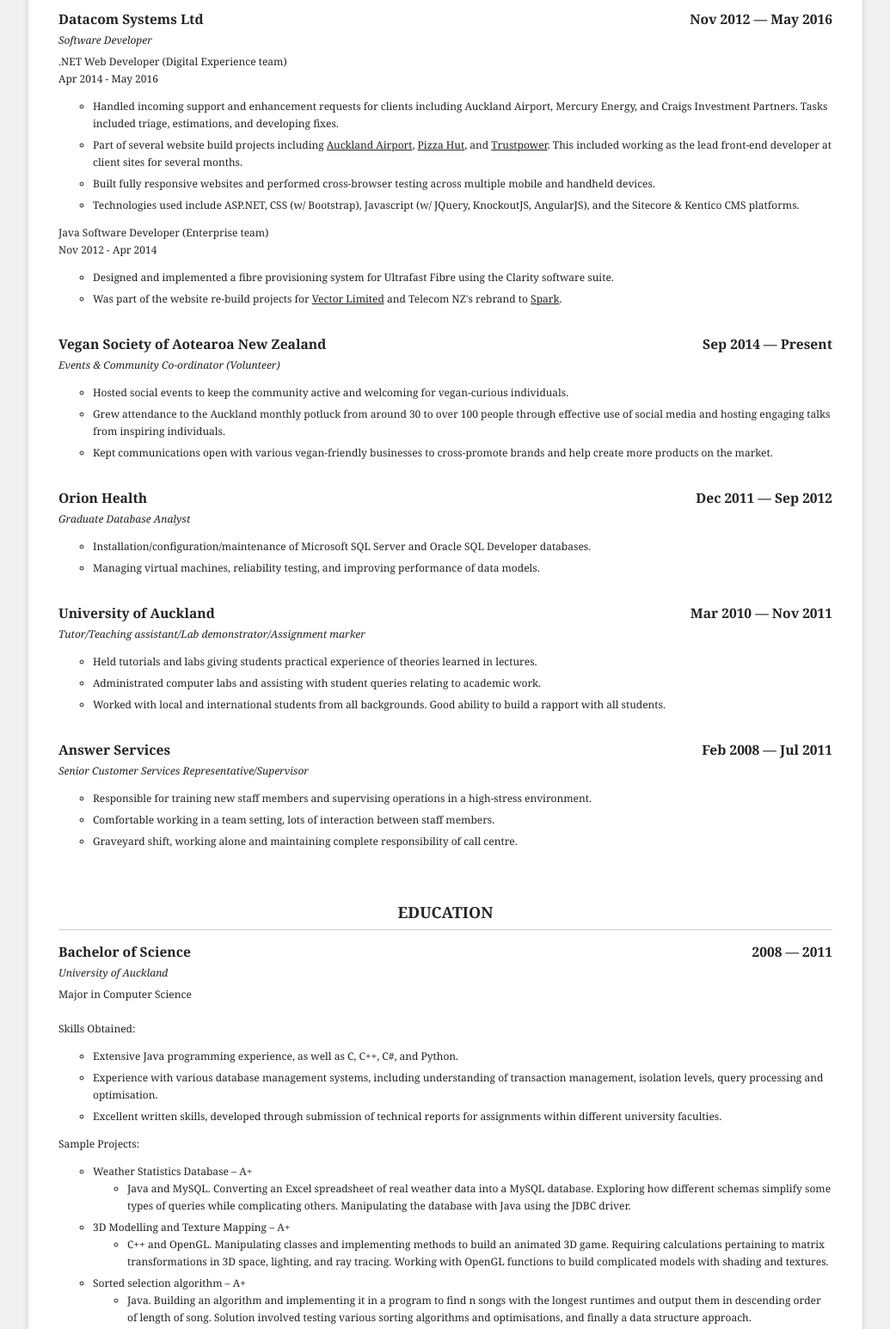
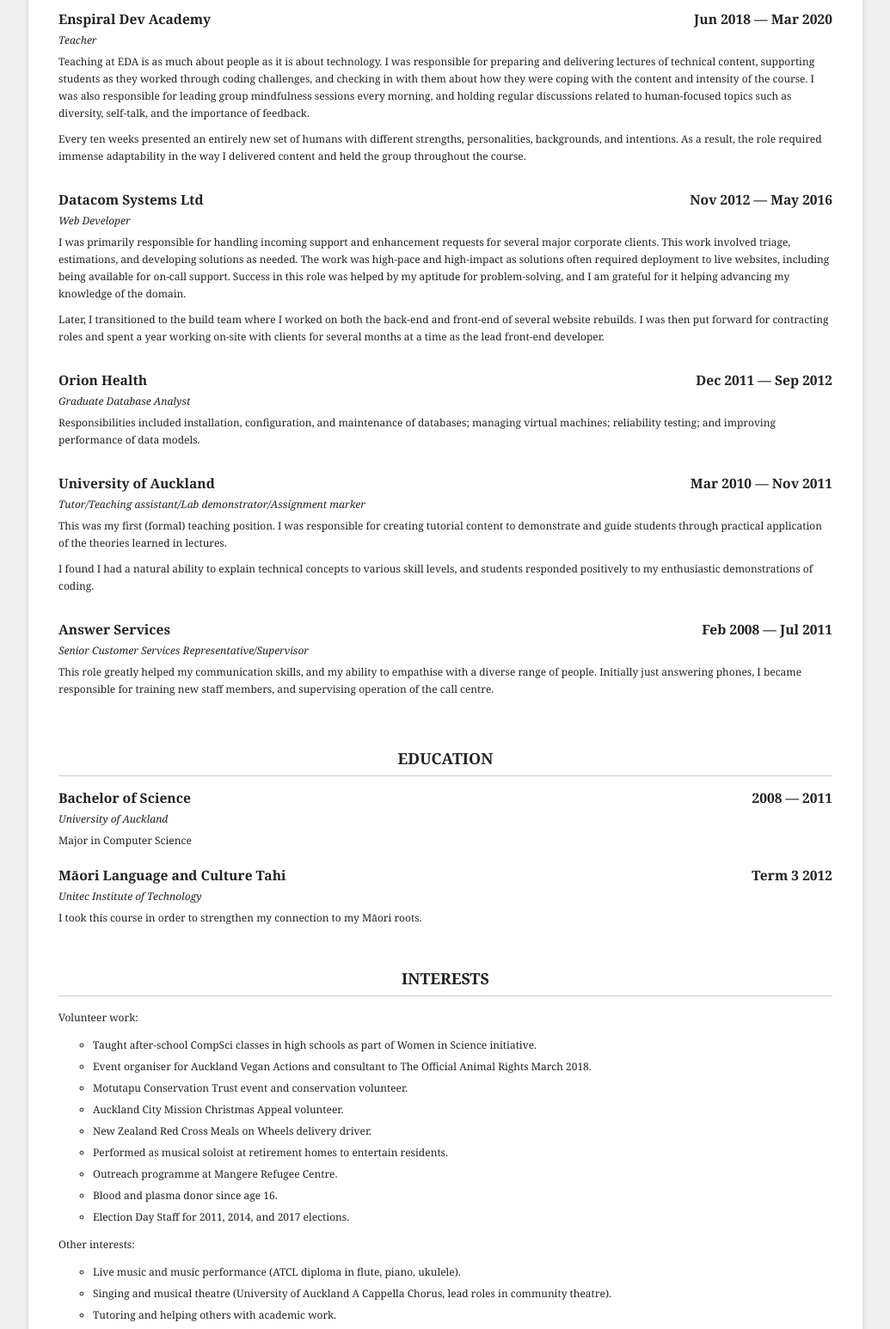
Before and after one commit to bryceknz/bryceknz.github.io, a plain HTML site: page index.html in a window 1280 px wide. Shown: the part 313-1859 px from the top of the page at 86% size, without its empty margins (122-1157 px from the left). Drawn offline with Linux system fonts and the light colour scheme.

Commit message:
Updated Work Experience and trimmed the fat from Education

```diff
--- a/index.html
+++ b/index.html
@@ -38,57 +38,38 @@
                 <div class="set">
                     <div class="item">
                         <h3>
-                            <span class="company l">Datacom Systems Ltd</span>
-                            <span class="date r">Nov 2012 &mdash; May 2016</span>
+                            <span class="company l">Enspiral Dev Academy</span>
+                            <span class="date r">Jun 2018 &mdash; Mar 2020</span>
                         </h3>
                         <div class="clear"></div>
-                        <span class="job_title">Software Developer</span>
+                        <span class="job_title">Teacher</span>
                         <div class="info">
                             <div>
-                                <span>.NET Web Developer (Digital Experience team)</span>
-                            </div>
-                            <div>
-                                <span>Apr 2014 - May 2016
-                                    <br />
-                                </span>
-                                <ul>
-                                    <li>Handled incoming support and enhancement requests for clients including Auckland Airport, Mercury Energy, and Craigs Investment Partners. Tasks included triage, estimations, and developing fixes.</li>
-                                    <li>Part of several website build projects including
-                                        <a href="http://www.aucklandairport.co.nz" target="_blank">Auckland Airport</a>,
-                                        <a href="http://www.pizzahut.co.nz" target="_blank">Pizza Hut</a>, and
-                                        <a href="http://www.trustpower.co.nz" target="_blank">Trustpower</a>. This included working as the lead front-end developer at client sites for several months.
-                                    </li>
-                                    <li>Built fully responsive websites and performed cross-browser testing across multiple mobile and handheld devices.</li>
-                                    <li>Technologies used include ASP.NET, CSS (w/ Bootstrap), Javascript (w/ JQuery, KnockoutJS, AngularJS), and the Sitecore &amp; Kentico CMS platforms.</li>
-                                </ul>
-                                <span>Java Software Developer (Enterprise team)</span>
-                            </div>
-                            <div>
-                                <span>Nov 2012 - Apr 2014</span>
-                            </div>
-                            <div>
-                                <ul>
-                                    <li>Designed and implemented a fibre provisioning system for Ultrafast Fibre using the Clarity software suite.</li>
-                                    <li>Was part of the website re-build projects for <a href="https://www.vector.co.nz/" target="_blank">Vector Limited</a> and Telecom NZ's rebrand to <a href="https://www.spark.co.nz/" target="_blank">Spark</a>.</li>
-                                </ul>
+                                <p>
+                                    Teaching at EDA is as much about people as it is about technology. I was responsible for preparing and delivering lectures of technical content, supporting students as they worked through coding challenges, and checking in with them about how they were coping with the content and intensity of the course. I was also responsible for leading group mindfulness sessions every morning, and holding regular discussions related to human-focused topics such as diversity, self-talk, and the importance of feedback.
+                                </p>
+                                <p>
+                                    Every ten weeks presented an entirely new set of humans with different strengths, personalities, backgrounds, and intentions. As a result, the role required immense adaptability in the way I delivered content and held the group throughout the course.
+                                </p>
                             </div>
                         </div>
                         <div class="clear"></div>
                     </div>
                     <div class="item">
                         <h3>
-                            <span class="company l">Vegan Society of Aotearoa New Zealand</span>
-                            <span class="date r">Sep 2014 &mdash; Present</span>
+                            <span class="company l">Datacom Systems Ltd</span>
+                            <span class="date r">Nov 2012 &mdash; May 2016</span>
                         </h3>
                         <div class="clear"></div>
-                        <span class="job_title">Events &amp; Community Co-ordinator (Volunteer)</span>
+                        <span class="job_title">Web Developer</span>
                         <div class="info">
                             <div>
-                                <ul>
-                                    <li>Hosted social events to keep the community active and welcoming for vegan-curious individuals.</li>
-                                    <li>Grew attendance to the Auckland monthly potluck from around 30 to over 100 people through effective use of social media and hosting engaging talks from inspiring individuals.</li>
-                                    <li>Kept communications open with various vegan-friendly businesses to cross-promote brands and help create more products on the market.</li>
-                                </ul>
+                                <p>
+                                    I was primarily responsible for handling incoming support and enhancement requests for several major corporate clients. This work involved triage, estimations, and developing solutions as needed. The work was high-pace and high-impact as solutions often required deployment to live websites, including being available for on-call support. Success in this role was helped by my aptitude for problem-solving, and I am grateful for it helping advancing my knowledge of the domain.
+                                </p>
+                                <p>
+                                    Later, I transitioned to the build team where I worked on both the back-end and front-end of several website rebuilds. I was then put forward for contracting roles and spent a year working on-site with clients for several months at a time as the lead front-end developer.
+                                </p>
                             </div>
                         </div>
                         <div class="clear"></div>
@@ -102,10 +83,9 @@
                         <span class="job_title">Graduate Database Analyst</span>
                         <div class="info">
                             <div>
-                                <ul>
-                                    <li>Installation/configuration/maintenance of Microsoft SQL Server and Oracle SQL Developer databases.</li>
-                                    <li>Managing virtual machines, reliability testing, and improving performance of data models.</li>
-                                </ul>
+                                <p>
+                                    Responsibilities included installation, configuration, and maintenance of databases; managing virtual machines; reliability testing; and improving performance of data models.
+                                </p>
                             </div>
                         </div>
                         <div class="clear"></div>
@@ -119,11 +99,12 @@
                         <span class="job_title">Tutor/Teaching assistant/Lab demonstrator/Assignment marker</span>
                         <div class="info">
                             <div>
-                                <ul>
-                                    <li>Held tutorials and labs giving students practical experience of theories learned in lectures.</li>
-                                    <li>Administrated computer labs and assisting with student queries relating to academic work.</li>
-                                    <li>Worked with local and international students from all backgrounds. Good ability to build a rapport with all students.</li>
-                                </ul>
+                                <p>
+                                    This was my first (formal) teaching position. I was responsible for creating tutorial content to demonstrate and guide students through practical application of the theories learned in lectures.
+                                </p>
+                                <p>
+                                    I found I had a natural ability to explain technical concepts to various skill levels, and students responded positively to my enthusiastic demonstrations of coding.
+                                </p>
                             </div>
                         </div>
                         <div class="clear"></div>
@@ -137,11 +118,9 @@
                         <span class="job_title">Senior Customer Services Representative/Supervisor</span>
                         <div class="info">
                             <div>
-                                <ul>
-                                    <li>Responsible for training new staff members and supervising operations in a high-stress environment.</li>
-                                    <li>Comfortable working in a team setting, lots of interaction between staff members.</li>
-                                    <li>Graveyard shift, working alone and maintaining complete responsibility of call centre.</li>
-                                </ul>
+                                <p>
+                                    This role greatly helped my communication skills, and my ability to empathise with a diverse range of people. Initially just answering phones, I became responsible for training new staff members, and supervising operation of the call centre.
+                                </p>
                             </div>
                         </div>
                         <div class="clear"></div>
@@ -159,41 +138,7 @@
                         </h3>
                         <div class="clear"></div>
                         <span class="school">University of Auckland</span>
-                        <div class="info">Major in Computer Science
-                            <div>
-                                <br />
-                            </div>
-                            <div>
-                                <div>Skills Obtained:</div>
-                                <div>
-                                    <ul>
-                                        <li>Extensive Java programming experience, as well as C, C++, C#, and Python.</li>
-                                        <li>Experience with various database management systems, including understanding of transaction management, isolation levels, query processing and optimisation.</li>
-                                        <li>Excellent written skills, developed through submission of technical reports for assignments within different university faculties.</li>
-                                    </ul>
-                                </div>
-                                <div>Sample Projects:</div>
-                                <div>
-                                    <ul>
-                                        <li>Weather Statistics Database – A+
-                                            <ul>
-                                                <li>Java and MySQL. Converting an Excel spreadsheet of real weather data into a MySQL database. Exploring how different schemas simplify some types of queries while complicating others. Manipulating the database with Java using the JDBC driver.</li>
-                                            </ul>
-                                        </li>
-                                        <li>3D Modelling and Texture Mapping – A+
-                                            <ul>
-                                                <li>C++ and OpenGL. Manipulating classes and implementing methods to build an animated 3D game. Requiring calculations pertaining to matrix transformations in 3D space, lighting, and ray tracing. Working with OpenGL functions to build complicated models with shading and textures.</li>
-                                            </ul>
-                                        </li>
-                                        <li>Sorted selection algorithm – A+
-                                            <ul>
-                                                <li>Java. Building an algorithm and implementing it in a program to find n songs with the longest runtimes and output them in descending order of length of song. Solution involved testing various sorting algorithms and optimisations, and finally a data structure approach.</li>
-                                            </ul>
-                                        </li>
-                                    </ul>
-                                </div>
-                            </div>
-                        </div>
+                        <div class="info">Major in Computer Science</div>
                         <span class="clear"></span>
                     </div>
                     <div class="item">
@@ -204,14 +149,6 @@
                         <div class="clear"></div>
                         <span class="school">Unitec Institute of Technology</span>
                         <div class="info">
-                            <ul>
-                                <li>
-                                    <span>Introduction to basic language structures and vocabulary at a communicative level.</span>
-                                </li>
-                                <li>
-                                    <span>Reinforces vowels, consonants, diphthongs, blends, and correct pronunciation of Māori words.</span>
-                                </li>
-                            </ul>
                             <div>I took this course in order to strengthen my connection to my Māori roots.</div>
                         </div>
                         <span class="clear"></span>
@@ -224,11 +161,11 @@
                 <div class="set">
                     <div class="item">
                         <span class="info">
-                            <div>Community service work:</div>
+                            <div>Volunteer work:</div>
                             <div>
                                 <ul>
-                                    <li>Taught Computer Science in girls' high schools as part of Women in Science initiative.</li>
-                                    <li>On-street collection for SPCA and SAFE.</li>
+                                    <li>Taught after-school CompSci classes in high schools as part of Women in Science initiative.</li>
+                                    <li>Event organiser for Auckland Vegan Actions and consultant to The Official Animal Rights March 2018.</li>
                                     <li>Motutapu Conservation Trust event and conservation volunteer.</li>
                                     <li>Auckland City Mission Christmas Appeal volunteer.</li>
                                     <li>New Zealand Red Cross Meals on Wheels delivery driver.</li>
```
